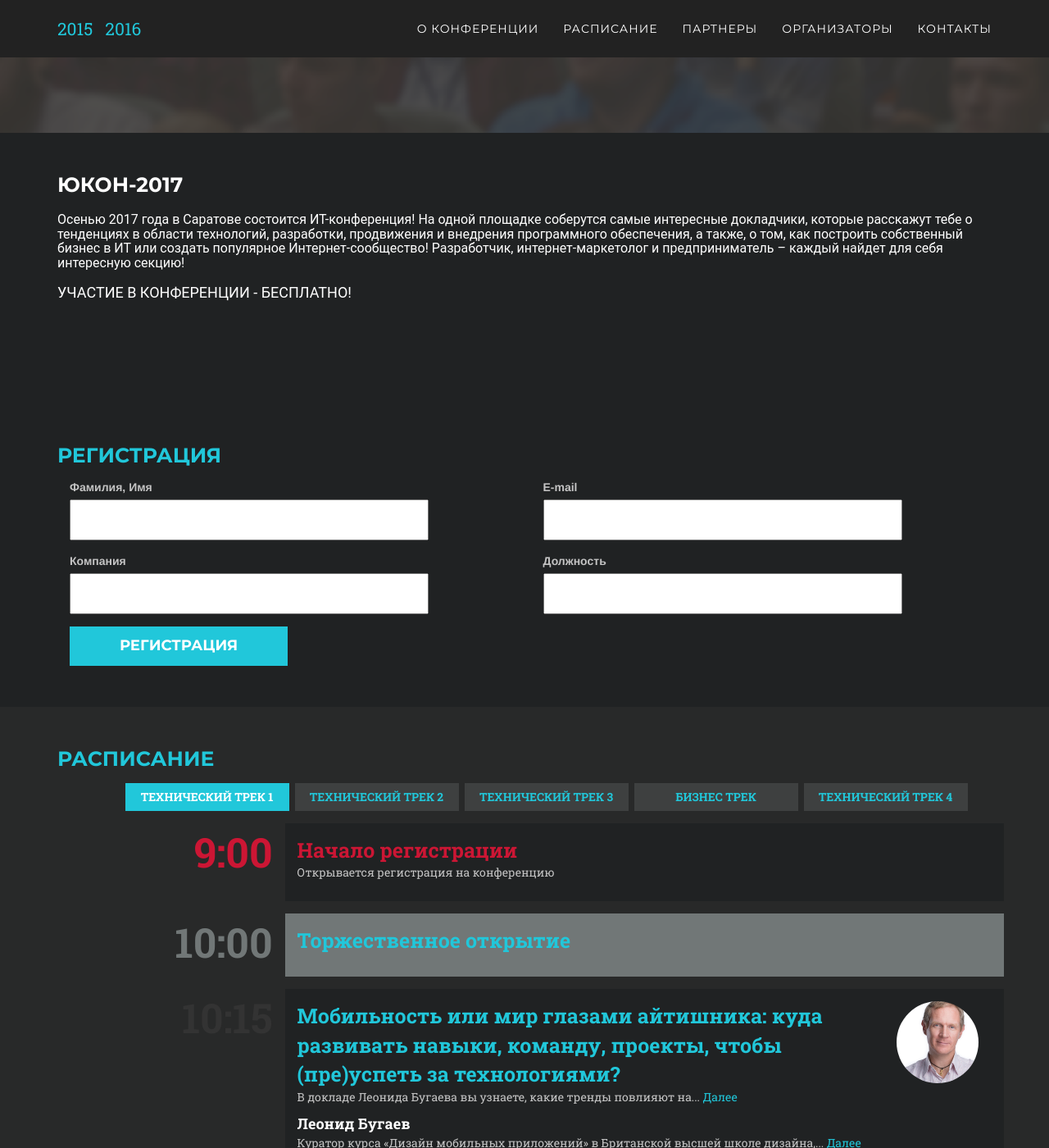
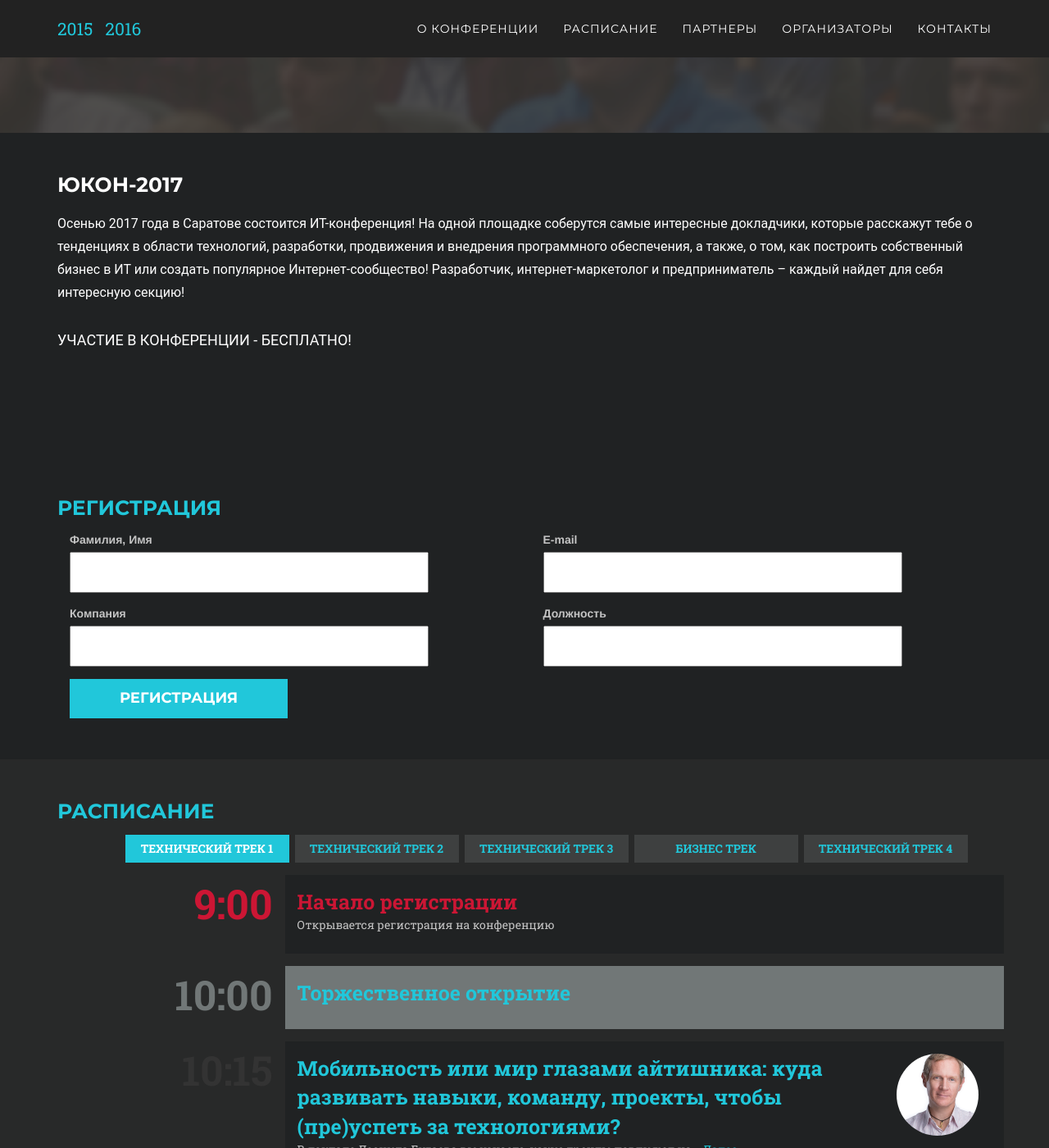
Before and after one commit to youcon/youcon.github.io, a Jekyll site: the page built from index.html, in a window 1280 px wide and 1400 px high, scrolled down 834 px. Shown: the whole window at 82% size. Built offline with Jekyll 4.4.1, drawn with Linux system fonts in a browser that asks for light colours; nearby versions of some CDN libraries; some web fonts are replaced.

Commit message:
Add gemfile and line-height

```diff
--- a/static/css/style.css
+++ b/static/css/style.css
@@ -22,6 +22,7 @@ section#splitter {
 }
 p {
     font-size: 14px;
+    line-height: 1.75;
 }
 p.large {
     font-size: 16px;
@@ -453,6 +454,10 @@ section h3.section-subheading span {
 section#schedule{
     background-color: #282929;
 }
+section#schedule p{
+    font-size: 14px;
+    line-height: 1.42857143;
+}
 section#schedule .schedule-btn {
     text-transform: uppercase;
     text-align: center;
```
Also changed, not shown: .build/Gemfile (added), .travis.yml.
